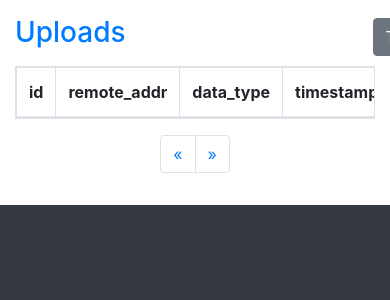
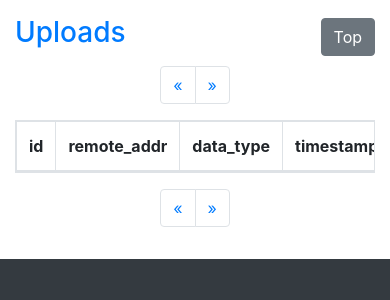
Before and after one commit to BeatCraft/iot-uploader, a FastAPI app: page /tools/uploads in a window 390 px wide; the page is wider, and only the part inside the window is pictured. Shown: the top 300 px of that part. Run offline with FastAPI, Linux system fonts and the light colour scheme; data that the repository does not hold is empty.

Commit message:
responsive sm

```diff
--- a/static/pagination.js
+++ b/static/pagination.js
@@ -88,9 +88,14 @@ function autoReload() {
   }
 }
 
+function showQuery() {
+  $("#query").html(location.search.slice(1));
+}
+
 $(function() {
   let nav = pagination(page, totalPage);
   $(".pagenav").append(nav);
 
   autoReload();
+  showQuery();
 });
--- a/templates/base.html
+++ b/templates/base.html
@@ -15,12 +15,16 @@
 <div class="container pt-3 pb-3 bg-white">
 
   <div class="row d-flex align-items-center mb-2">
-    <h3 class="col">
-      <a href="?" class="">
-        {{ title }}
-      </a>
-    </h3>
-    <div class="col-1 text-right">
+    <div class="col">
+      <h3 class="">
+        <a href="?" class="">
+          {{ title }}
+        </a>
+      </h3>
+    </div>
+    <div class="col" id="query">
+    </div>
+    <div class="col text-right">
       <a href="/tools/" class="btn btn-secondary">Top</a>
     </div>
   </div>
--- a/templates/pagination.html
+++ b/templates/pagination.html
@@ -1,6 +1,8 @@
 {% extends "base.html" %}
 
 {% block body_contents %}
+  <div class="pagenav mt-2 mb-2"></div>
+
   {% block page_contents %}
   {% endblock %}
 
```
Also changed, not shown: templates/images.html (+16 -2 lines).
